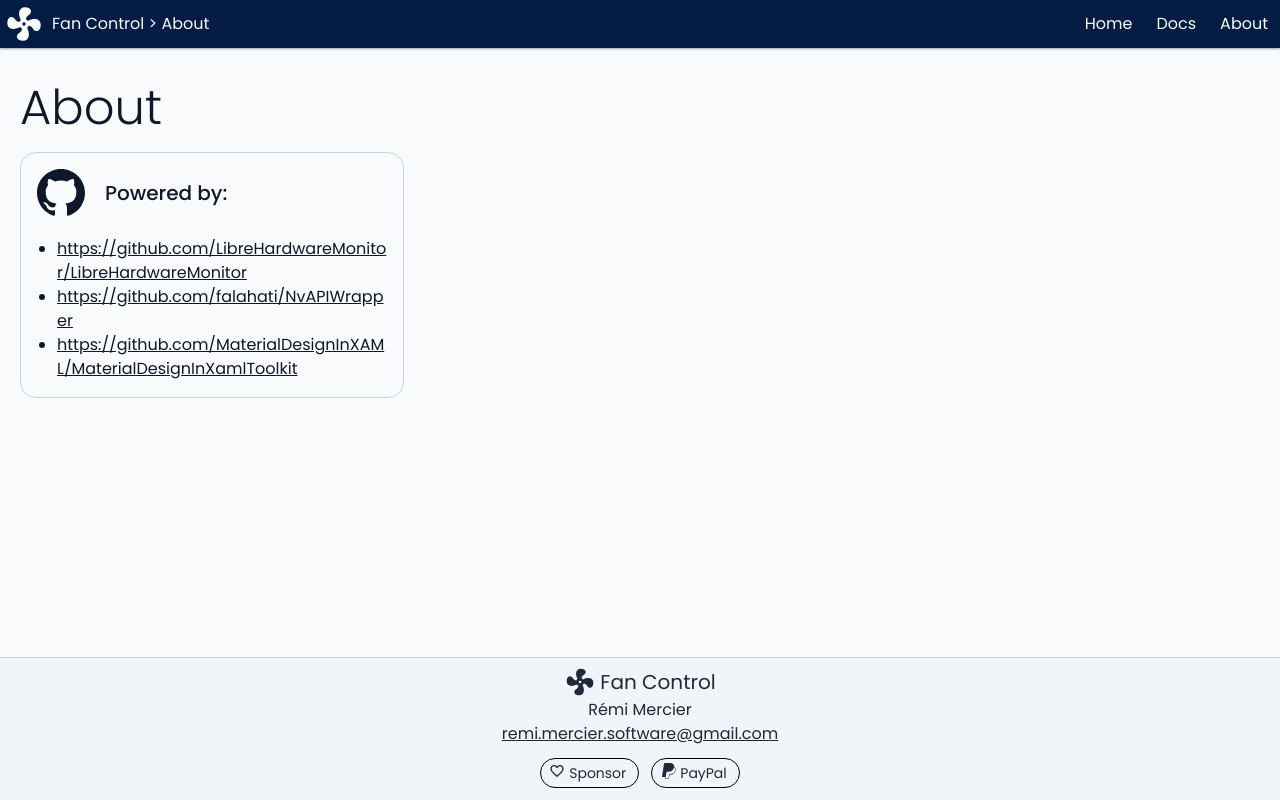
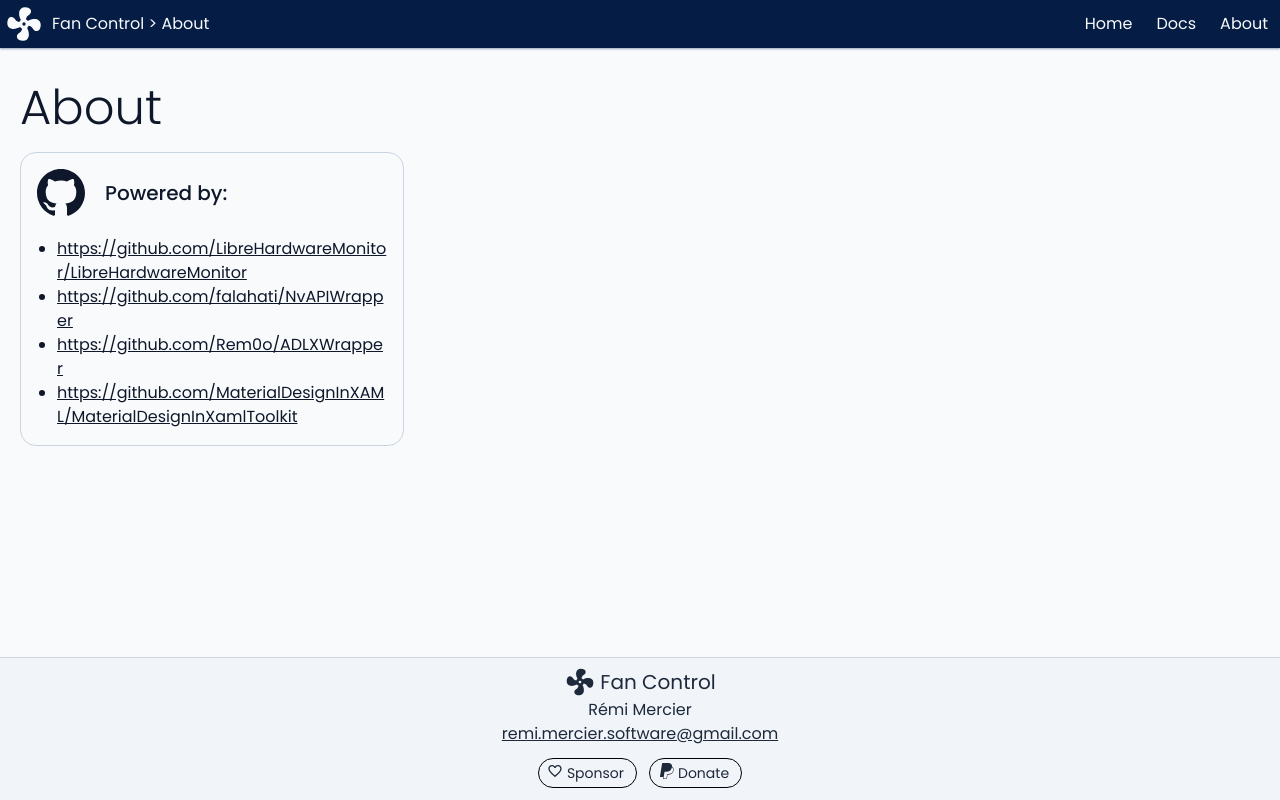
Before and after one commit to Rem0o/FanControl.Website, an Astro site: page /about in a window 1280 px wide. Built offline with nearby package versions, Linux system fonts and the light colour scheme; Astro itself is replaced by a stand-in of ours.

Commit message:
Tweak donation message + change labels
+ Add ADLXWrapper in About page

```diff
--- a/src/layouts/footer.tsx
+++ b/src/layouts/footer.tsx
@@ -33,7 +33,7 @@ export const DevInformation = () => {
           iconSvgPath={icons.paypal}
           href={consts.urls.donationUrl}
           viewBox="0 0 16 16"
-          text="PayPal"
+          text="Donate"
         />
       </div>
     </div>
--- a/src/reactComponents/donationModal.tsx
+++ b/src/reactComponents/donationModal.tsx
@@ -1,8 +1,6 @@
-import type { JsxElement } from "typescript";
 import consts from "../common/consts";
 import { icons } from "../common/icons";
 import { FooterButton } from "./footerButton";
-import { BigIcon, Icon } from "./icon";
 import { SpinningLogo } from "./spinningLogo";
 import { Modal } from "./modal";
 
@@ -17,6 +15,8 @@ function Donation(exitModal: Function) {
 
       <div className="m-2">Thanks for downloading FanControl !</div>
 
+      <div className="mb-2">If you want to support the developper of this project: </div>
+
       <div className="m-2 flex flex-row space-x-4">
         <FooterButton
           iconSvgPath={icons.heart}
@@ -27,7 +27,7 @@ function Donation(exitModal: Function) {
           iconSvgPath={icons.paypal}
           href={consts.urls.donationUrl}
           viewBox="0 0 16 16"
-          text="PayPal"
+          text="Donate"
         />
       </div>
     </>
--- a/src/reactPages/about.tsx
+++ b/src/reactPages/about.tsx
@@ -22,6 +22,7 @@ export const AboutPage = () => {
             {[
               consts.urls.lhmGithubPageUrl,
               "https://github.com/falahati/NvAPIWrapper",
+              "https://github.com/Rem0o/ADLXWrapper",
               "https://github.com/MaterialDesignInXAML/MaterialDesignInXamlToolkit"
             ].map((x, i) => (
               <li key={i} className="break-words">
```
